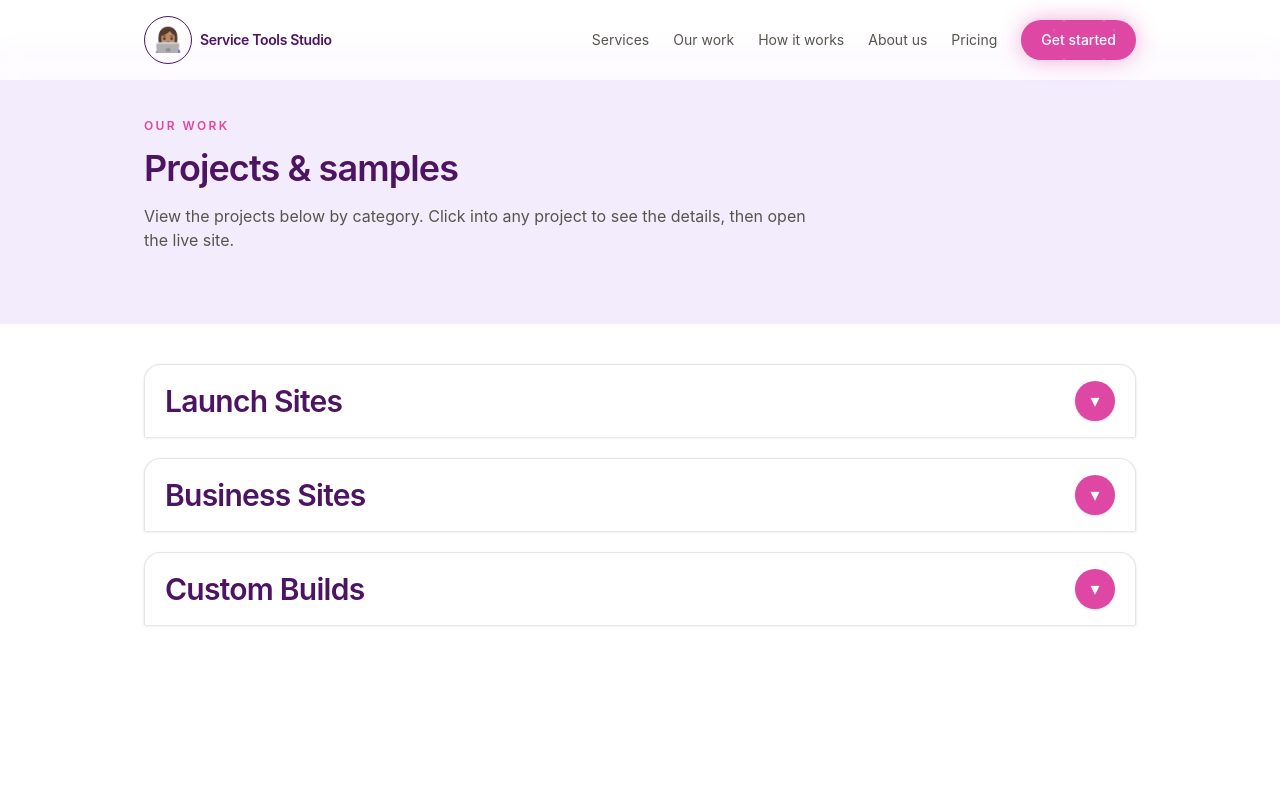
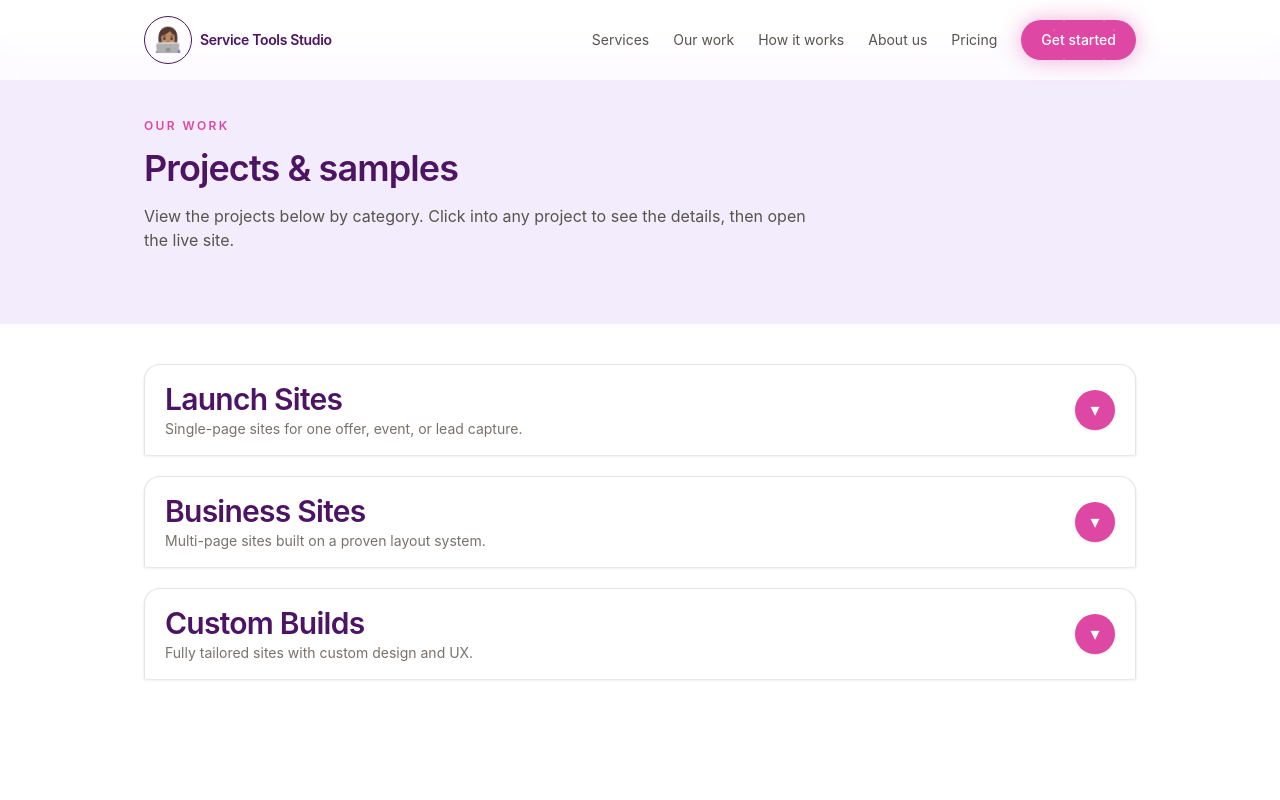
Before and after one commit to service-tools-studio/service-tools-studio, a Next.js app: page /work in a window 1280 px wide. Shown: the top 800 px of the page. Built offline with nearby package versions, Linux system fonts and the light colour scheme.

Commit message:
blurbs for our work page

```diff
--- a/src/app/work/page.tsx
+++ b/src/app/work/page.tsx
@@ -23,10 +23,10 @@ export default function WorkIndexPage() {
   const businessProjects = PROJECTS.filter((p) => p.category === 'structured').sort(sortByTitle);
   const onePageProjects = PROJECTS.filter((p) => p.category === 'one-pager').sort(sortByTitle);
 
-  const sections: { id: (typeof SECTION_IDS)[number]; title: string; projects: Project[]; emptyMessage: string }[] = [
-    { id: 'one-pager-projects', title: 'Launch Sites', projects: onePageProjects, emptyMessage: 'Focused site samples coming soon.' },
-    { id: 'business-projects', title: 'Business Sites', projects: businessProjects, emptyMessage: 'Structured build samples coming soon.' },
-    { id: 'custom-projects', title: 'Custom Builds', projects: customProjects, emptyMessage: 'Custom projects coming soon.' },
+  const sections: { id: (typeof SECTION_IDS)[number]; title: string; blurb: string; projects: Project[]; emptyMessage: string }[] = [
+    { id: 'one-pager-projects', title: 'Launch Sites', blurb: 'Single-page sites for one offer, event, or lead capture.', projects: onePageProjects, emptyMessage: 'Focused site samples coming soon.' },
+    { id: 'business-projects', title: 'Business Sites', blurb: 'Multi-page sites built on a proven layout system.', projects: businessProjects, emptyMessage: 'Structured build samples coming soon.' },
+    { id: 'custom-projects', title: 'Custom Builds', blurb: 'Fully tailored sites with custom design and UX.', projects: customProjects, emptyMessage: 'Custom projects coming soon.' },
   ];
 
   function toggle(id: string) {
@@ -42,7 +42,7 @@ export default function WorkIndexPage() {
       />
 
       <div className="mx-auto max-w-5xl px-4 pb-20">
-        {sections.map(({ id, title, projects, emptyMessage }) => {
+        {sections.map(({ id, title, blurb, projects, emptyMessage }) => {
           const isOpen = openSections[id] ?? false;
           return (
             <section key={id} id={id} className="scroll-mt-20 mb-5">
@@ -53,9 +53,14 @@ export default function WorkIndexPage() {
                 aria-expanded={isOpen}
                 aria-controls={`${id}-content`}
               >
-                <h2 className="text-2xl font-semibold tracking-tight text-ink sm:text-3xl">
-                  {title}
-                </h2>
+                <div className="min-w-0">
+                  <h2 className="text-2xl font-semibold tracking-tight text-ink sm:text-3xl">
+                    {title}
+                  </h2>
+                  <p className="mt-0.5 text-sm text-stone-500">
+                    {blurb}
+                  </p>
+                </div>
                 <span
                   className={`flex h-10 w-10 shrink-0 items-center justify-center rounded-full text-lg text-white shadow-sm transition-transform duration-200 ${isOpen ? 'rotate-180' : ''}`}
                   style={{ backgroundColor: 'var(--btn-primary)' }}
```
